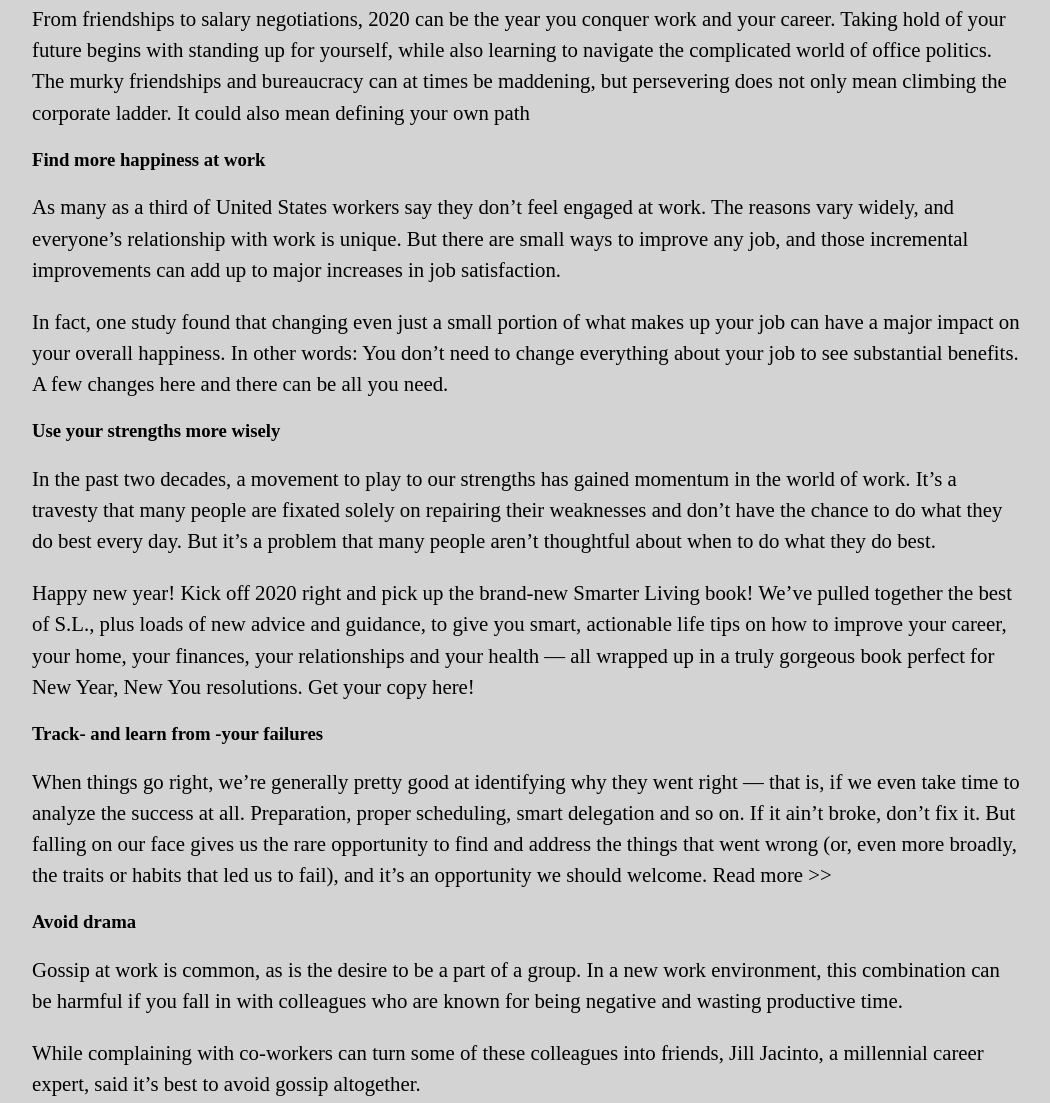
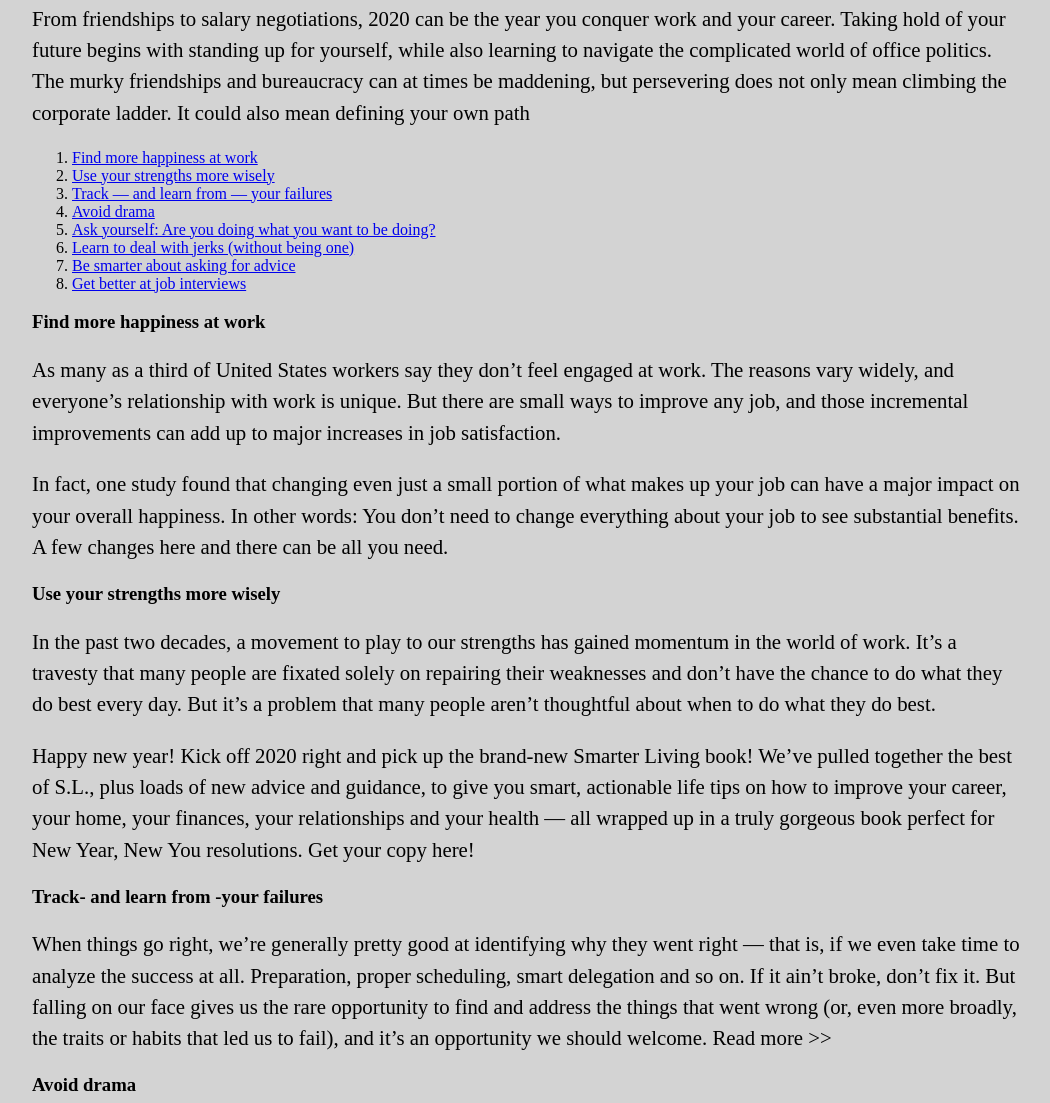
Before and after one commit to malmichaud/article-rework, a plain HTML site: page index.html in a window 1280 px wide. Shown: the part 1027-2130 px from the top of the page, without its empty margins (112-1162 px from the left). Drawn offline with Linux system fonts and the light colour scheme.

Commit message:
added footer and navigation list

```diff
--- a/index.html
+++ b/index.html
@@ -16,6 +16,19 @@
 <p> Welcome to the Smarter Living newsletter! Every Monday, editor Tim Herrera emails readers with tips and advice for living a better, more fulfilling life. Sign up here to get it in your inbox.<p>
 <p> From friendships to salary negotiations, 2020 can be the year you conquer work and your career. Taking hold of your future begins with standing up for yourself, while also learning to navigate the complicated world of office politics. The murky friendships and bureaucracy can at times be maddening, but persevering does not only mean climbing the corporate ladder. It could also mean defining your own path <p>
 </head>
+
+<nav id="tips">
+  <ol>
+    <li><a href="#find-more-happiness-at-work">Find more happiness at work</a></li>
+    <li><a href="#use-your-strengths-more-wisely">Use your strengths more wisely</a></li>
+    <li><a href="#track-and-learn-from-your-failures">Track — and learn from — your failures</a></li>
+    <li><a href="#avoid-drama">Avoid drama</a></li>
+    <li><a href="#are-you-doing-what-you-want-to-be-doing">Ask yourself: Are you doing what you want to be doing?</a></li>
+    <li><a href="#learn-to-deal-with-jerks">Learn to deal with jerks (without being one)</a></li>
+    <li><a href="#be-smarter-about-asking-for-advice">Be smarter about asking for advice</a></li>
+    <li><a href="#get-better-at-job-interviews">Get better at job interviews</a></li>
+  </ol>
+</nav>
 
 
 
@@ -72,7 +85,9 @@
 <p>Thanks, have a great week!<p>
 <p>-Tim<p>
 
-
+  <footer class="max-width-text">
+  <p><small>View <a href="https://github.com/malmichaud/article-rework">source code</a> on GitHub. <time datetime="2020-02">© 2020</time></small></p>
+  </footer>
 
 
 
```
